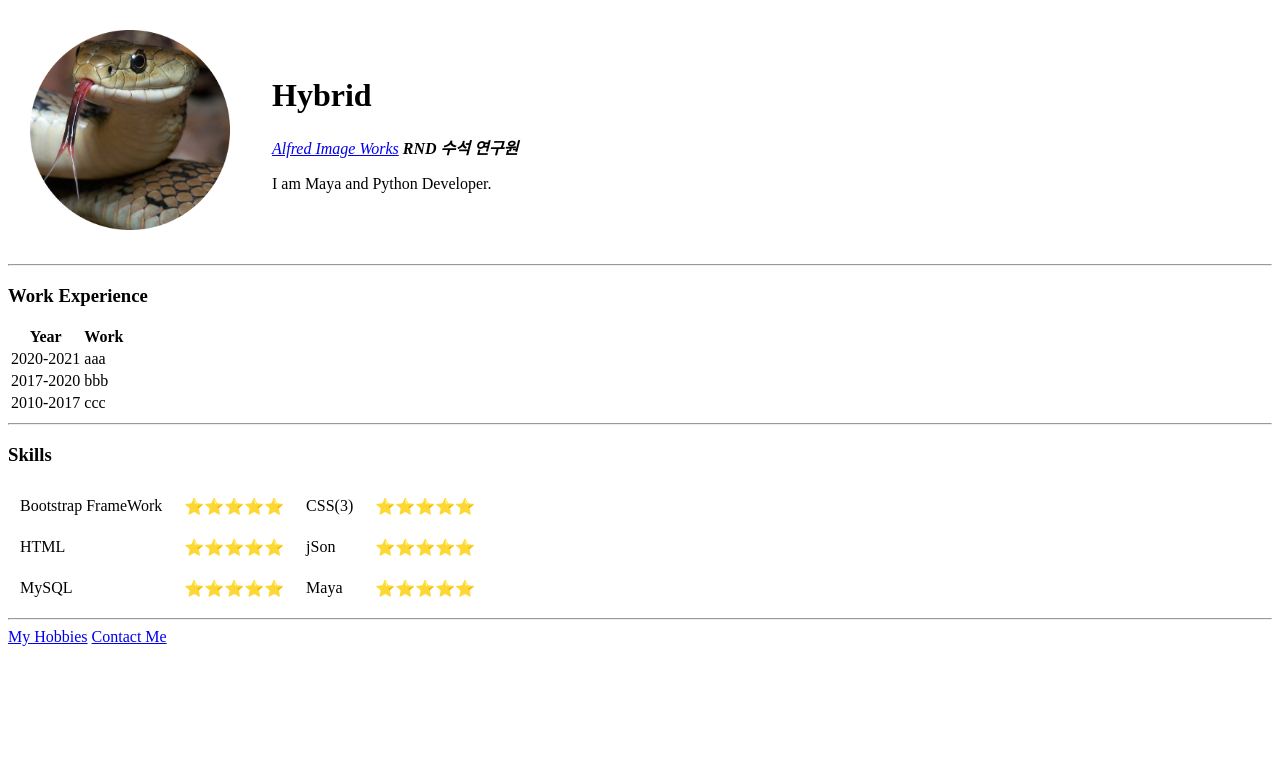
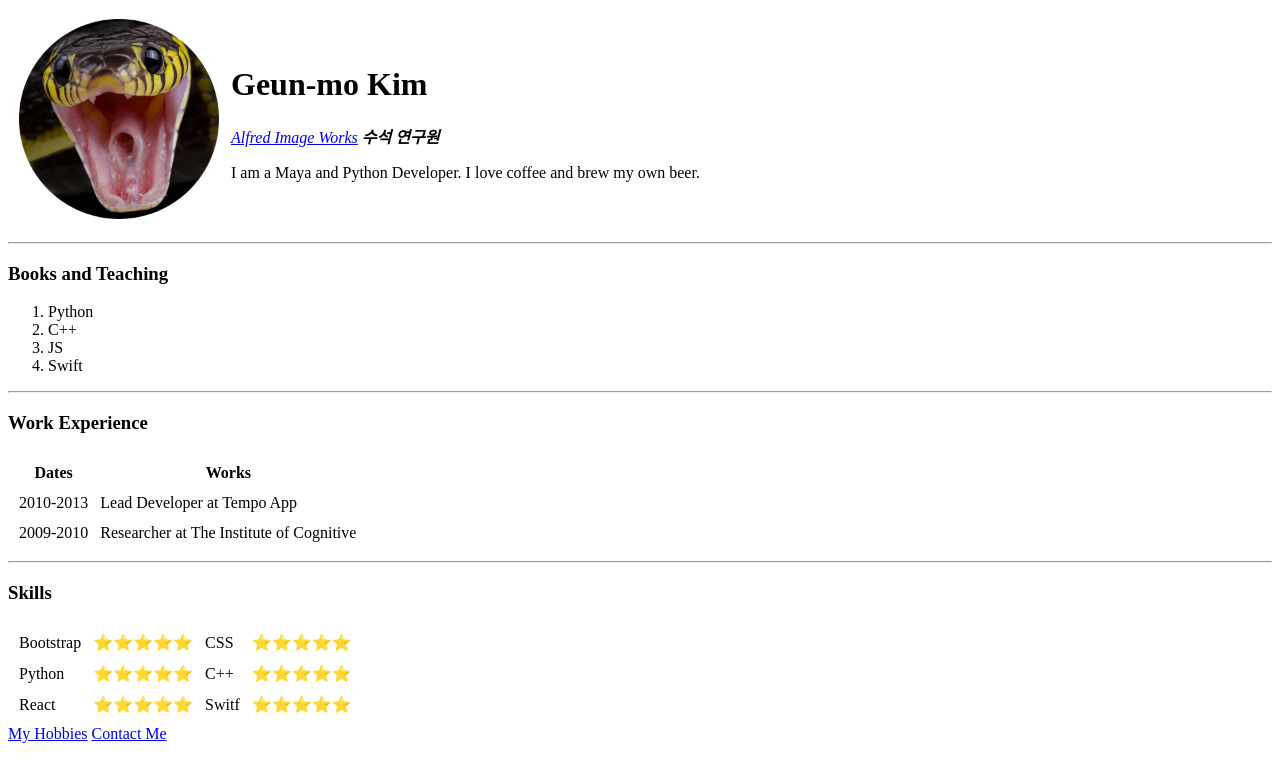
Before and after one commit to hybrid0815/cv, a plain HTML site: page index.html in a window 1280 px wide. Drawn offline with Linux system fonts and the light colour scheme.

Commit message:
Add files via upload

```diff
--- a/index.html
+++ b/index.html
@@ -1,84 +1,82 @@
-<!DOCTYPE html>
-<html>
+<!doctype html>
 <head>
   <meta charset="utf-8">
-  <title>Hybrid Personal Site</title>
+  <title>Hybrid's Personal Site</title>
 </head>
 
 <body>
-
-<table cellpadding="20">
+<table cellspacing="10px">
   <tr>
+    <td><img src="img/snake.png" style="width: 200px" alt="snake picture"></td>
     <td>
-      <img alt="뱀 이미지" src="images/snakes-modified.png" style="width: 200px">
-    </td>
-    <td>
-      <h1>Hybrid</h1>
-      <p><em>
-        <a href="https://aiw.co.kr/">Alfred Image Works</a>
-        <b>RND 수석 연구원</b>
-      </em></p>
-      <p>I am Maya and Python Developer.</p>
+      <h1>Geun-mo Kim</h1>
+      <p><em><a href="https://aiw.co.kr/"> Alfred Image Works</a> <b>수석 연구원</b></em></p>
+      <p>I am a Maya and Python Developer. I love coffee and brew my own beer.</p>
     </td>
   </tr>
 </table>
 <hr>
 
+<h3>Books and Teaching</h3>
+<ol>
+  <li>Python</li>
+  <li>C++</li>
+  <li>JS</li>
+  <li>Swift</li>
+</ol>
+<hr>
+
 <h3>Work Experience</h3>
-<table>
+<table cellspacing="10px">
   <thead>
   <tr>
-    <th>Year</th>
-    <th>Work</th>
+    <th>Dates</th>
+    <th>Works</th>
   </tr>
   </thead>
 
   <tbody>
   <tr>
-    <td>2020-2021</td>
-    <td>aaa</td>
+    <td>2010-2013</td>
+    <td>Lead Developer at Tempo App</td>
   </tr>
   <tr>
-    <td>2017-2020</td>
-    <td>bbb</td>
-  </tr>
-  <tr>
-    <td>2010-2017</td>
-    <td>ccc</td>
+    <td>2009-2010</td>
+    <td>Researcher at The Institute of Cognitive</td>
   </tr>
   </tbody>
-  <tfoot></tfoot>
+
+  <tfoot>
+
+  </tfoot>
 </table>
 <hr>
 
 <h3>Skills</h3>
-<table cellpadding="10">
+<table cellspacing="10">
   <tr>
-    <td>Bootstrap FrameWork</td>
+    <td>Bootstrap</td>
     <td>⭐⭐⭐⭐⭐</td>
-    <td>CSS(3)</td>
+    <td>CSS</td>
+    <td>⭐⭐⭐⭐⭐</td>
+  <tr>
+    <td>Python</td>
+    <td>⭐⭐⭐⭐⭐</td>
+    <td>C++</td>
     <td>⭐⭐⭐⭐⭐</td>
   </tr>
-
   <tr>
-    <td>HTML</td>
+    <td>React</td>
     <td>⭐⭐⭐⭐⭐</td>
-    <td>jSon</td>
+    <td>Switf</td>
     <td>⭐⭐⭐⭐⭐</td>
   </tr>
+  </tr>
+</table>
 
-  <tr>
-    <td>MySQL</td>
-    <td>⭐⭐⭐⭐⭐</td>
-    <td>Maya</td>
-    <td>⭐⭐⭐⭐⭐</td>
-  </tr>
-
-</table>
-<hr>
 
 <a href="hobbies.html">My Hobbies</a>
-<a href="contact.html">Contact Me</a>
+<a href="contact-me.html">Contact Me</a>
+</body>
 
-</body>
 </html>
```
Also changed, not shown: contact-me.html (added, +25 -0 lines), hobbies.html (+3 -7 lines), img/snake-full-width.jpg (added), img/snake.png (added), 1 other file.
